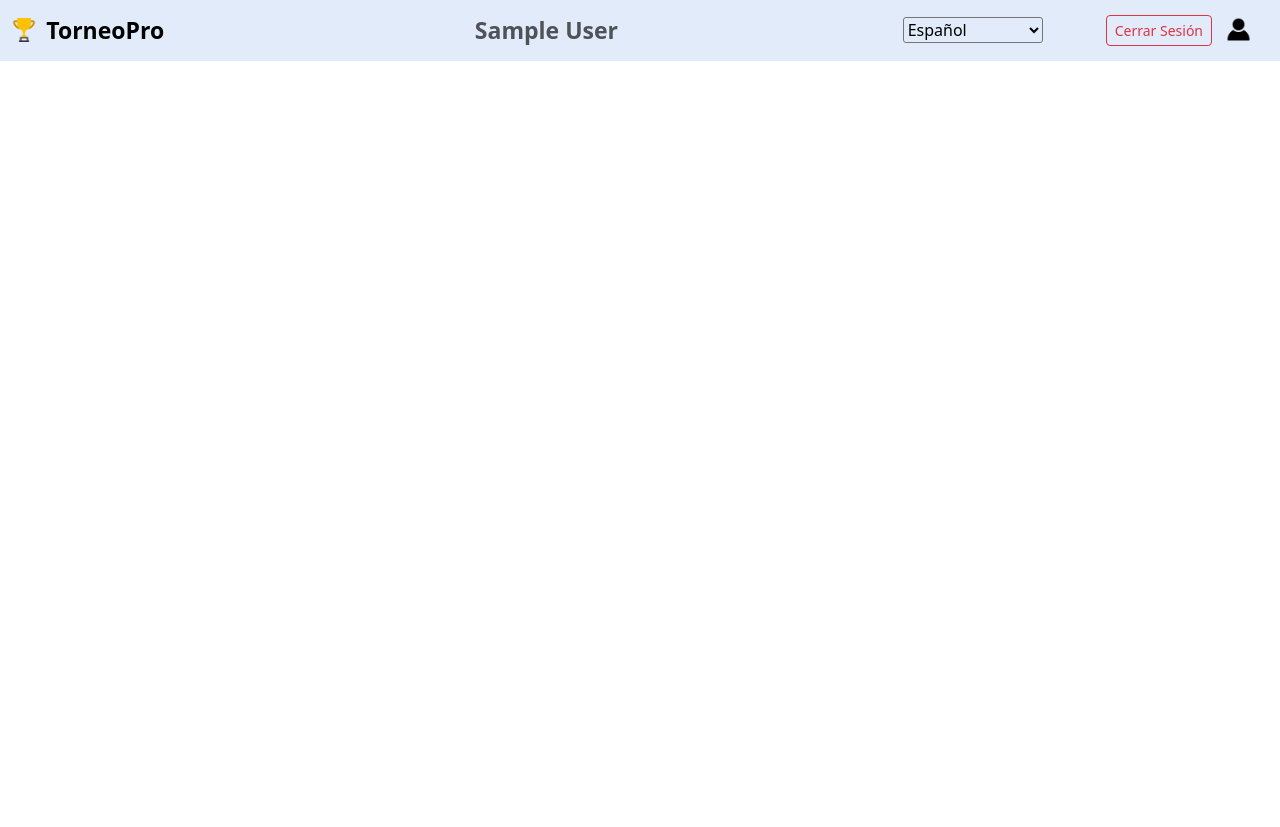
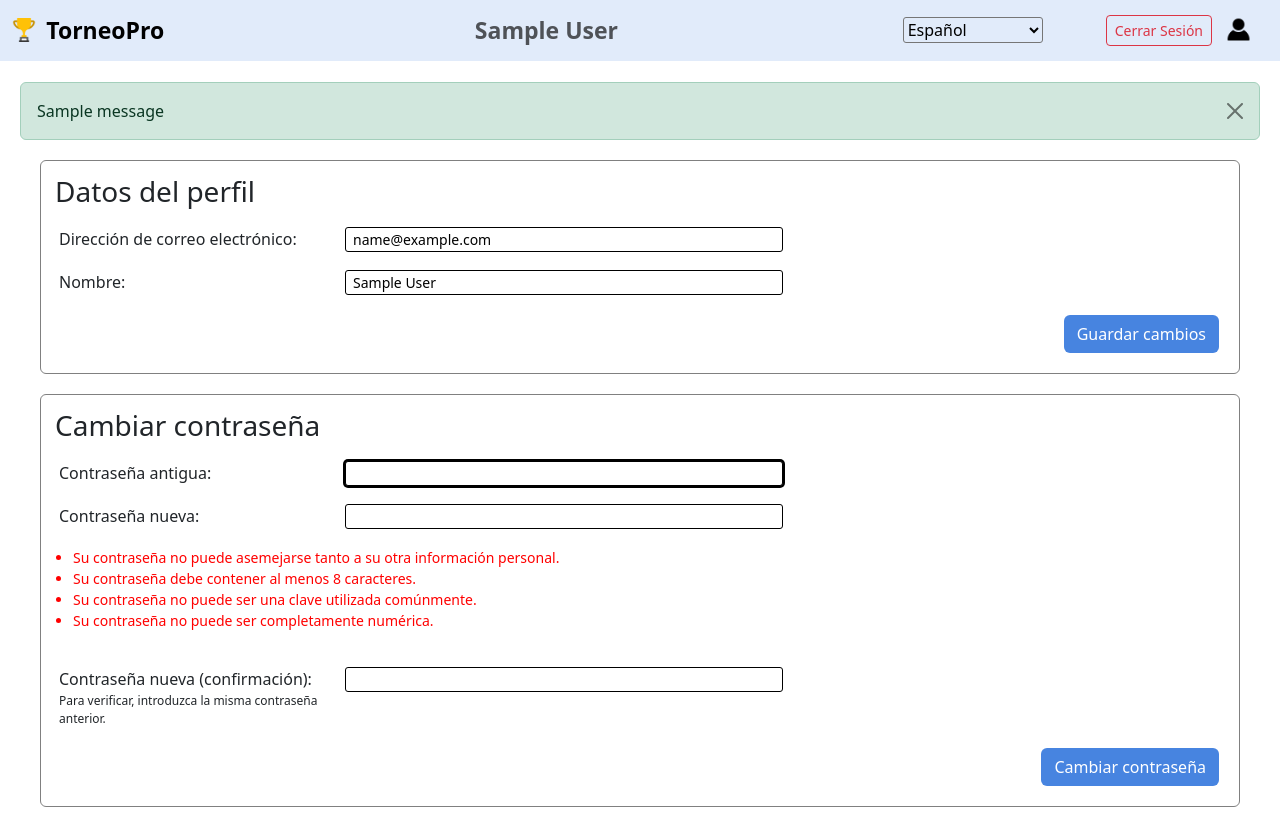
Before and after one commit to raafaa22/gestor-de-torneos, a Django app: page /usuario/perfil/ in a window 1280 px wide. Before the commit the page ends 61 px from the top, so only its background shows below. Run offline with Django 5.2, Linux system fonts and the light colour scheme; a user stored in the database is signed in; tables that the repository leaves empty hold one stand-in row (values such as "Sample post"); one stand-in notice (Sample message) is shown.

Commit message:
[FEATURE] Perfil Usuario implementado #41

```diff
--- a/static/css/base.css
+++ b/static/css/base.css
@@ -37,3 +37,107 @@ nav.navbar.bg-body-tertiary {
 .perfil {
   margin-left: 5px;
 }
+
+.perfil-container{
+  margin: 20px;
+}
+
+.container-form {
+  border: solid 1px grey;
+  border-radius: 6px;
+  margin: 20px 20px;
+}
+
+.container-form h3 {
+  margin: 14px 14px;
+}
+
+.container-form li {
+  color: red;
+  font-size: 14px;
+}
+
+.container-form input[type="text"],
+.container-form input[type="number"],
+.container-form input[type="email"],
+.container-form input[type="password"] {
+  width: 50%;
+  height: 25px;
+  font-size: 14px;
+  padding: 5px 7px;
+  border: black 1px solid;
+  border-radius: 3px;
+  grid-column: 2 / span 2;
+}
+
+.container-form input:focus,
+.container-form select:focus,
+.container-form textarea:focus {
+  outline: none;
+  border-color: black;
+  box-shadow: 0 0 0 2px black;
+}
+
+.container-form select {
+  width: 50%;
+  height: 27px;
+  font-size: 14px;
+  padding: 2px 7px;
+  border: black 1px solid;
+  border-radius: 3px;
+  grid-column: 2 / span 2;
+  box-sizing: border-box;
+}
+
+.container-form textarea {
+  width: 80%;
+  font-size: 14px;
+  padding: 5px 7px;
+  border: black 1px solid;
+  border-radius: 3px;
+  grid-column: 2 / span 2;
+}
+
+
+.container-form input[type="checkbox"]:not(.form-check-input) {
+  grid-column: 2;
+  width: 16px !important;
+  height: 16px;
+  margin: 0 !important;
+}
+
+.container-form .helptext {
+  grid-column: 1;
+  font-size: 12px;
+  justify-self: start;
+  text-align: left;
+  padding-left: 0;
+  align-self: start;
+  display: inline;
+}
+
+.container-form p {
+  margin: 18px 18px;
+  display: grid;
+  grid-template-columns: 260px auto 1fr;
+  column-gap: 26px;
+}
+
+.container-form label {
+  margin: 0;
+}
+
+.form-btn {
+  margin: 20px;
+  justify-self: end;
+}
+
+.form-btn button {
+  background-color: #4784e0;
+  color: white;
+}
+
+.form-btn button:hover {
+  background-color: #6d9ee6;
+  color: white;
+}
--- a/templates/usuario/perfil.html
+++ b/templates/usuario/perfil.html
@@ -1,17 +1,52 @@
 {% extends "base.html" %}
 {% load i18n %}
-{% load static %}
-{% get_current_language as LANGUAGE_CODE %}
-{% get_available_languages as LANGUAGES %}
-{% get_language_info_list for LANGUAGES as languages %}
-<!DOCTYPE html>
-<html lang="{{ LANGUAGE_CODE }}">
-<head>
-    <meta charset="UTF-8">
-    <meta name="viewport" content="width=device-width, initial-scale=1.0">
-    <title>{% trans 'Perfil de usuario' %}</title>
-</head>
-<body>
 
-</body>
-</html>
+
+{% block content %}
+<div class="perfil-container">
+    <h2 class="mb-4">{% trans "Perfil de usuario" %}</h2>
+
+    {% if messages %}
+        {% for message in messages %}
+            <div class="alert alert-{{ message.tags }} alert-dismissible fade show" role="alert">
+                {{ message }}
+                <button type="button" class="btn-close" data-bs-dismiss="alert"></button>
+            </div>
+        {% endfor %}
+    {% endif %}
+
+    <div class="container-form">
+        <h3>{% trans "Datos del perfil" %}</h3>
+        <div>
+            <form method="post">
+                {% csrf_token %}
+                <input type="hidden" name="accion" value="datos">
+
+                {{ user_form.as_p }}
+                {{ rol_form.as_p }}
+
+                <div class="form-btn">
+                    <button type="submit" class="btn">{% trans "Guardar cambios" %}</button>
+                </div>
+            </form>
+        </div>
+    </div>
+
+
+    <div class="container-form">
+        <h3>{% trans "Cambiar contraseña" %}</h3>
+        <div>
+            <form method="post">
+                {% csrf_token %}
+                <input type="hidden" name="accion" value="clave">
+
+                {{ clave_form.as_p }}
+
+                <div class="form-btn">
+                    <button type="submit" class="btn">{% trans "Cambiar contraseña" %}</button>
+                </div>
+            </form>
+        </div>
+    </div>
+</div>
+{% endblock %}
--- a/usuario/forms.py
+++ b/usuario/forms.py
@@ -2,9 +2,9 @@ from django import forms
 from django.utils.translation import gettext as _
 from django.contrib.auth import get_user_model
 from django.core.exceptions import ValidationError
-from django.contrib.auth.forms import UserCreationForm, AuthenticationForm
+from django.contrib.auth.forms import UserCreationForm, AuthenticationForm, PasswordChangeForm
 
-from usuario.models import Organizador
+from usuario.models import Administrador, Organizador, Jugador
 from equipo.models import Equipo
 
 
@@ -51,6 +51,36 @@ class UserRegisterForm(UserCreationForm):
         return user
 
 
+class UserUpdateForm(forms.ModelForm):
+    class Meta:
+        model = User
+        fields = ['email']
+
+    def clean_email(self):
+        email = (self.cleaned_data.get("email") or "").strip().lower()
+        if not email:
+            raise ValidationError(_("El correo es obligatorio."))
+
+        usuario = User.objects.filter(email__iexact=email) | User.objects.filter(username__iexact=email)
+        if self.instance and self.instance.pk:
+            usuario = usuario.exclude(pk=self.instance.pk)
+
+        if usuario.exists():
+            raise ValidationError(_("Ya existe una cuenta con este correo electrónico."))
+
+        return email
+
+
+    def save(self, commit = True):
+        usuario = super().save(commit=False)
+        email = self.cleaned_data.get("email").strip().lower()
+        usuario.username = usuario.email
+        if commit:
+            usuario.save()
+
+        return usuario
+
+
 class OrganizadorForm(forms.ModelForm):
     class Meta:
         model = Organizador
@@ -71,6 +101,38 @@ class EquipoForm(forms.ModelForm):
         self.fields['deporte'].label = _("Deporte")
 
 
+class AdministradorForm(forms.ModelForm):
+    class Meta:
+        model = Administrador
+        fields = ["nombre"]
+        labels = {
+            "nombre": _("Nombre"),
+        }
+
+class JugadorForm(forms.ModelForm):
+    class Meta:
+        model = Jugador
+        fields = ["dni", "nombre", "apellidos", "es_portero"]
+        labels = {
+            "dni": _("DNI"),
+            "nombre": _("Nombre"),
+            "apellidos": _("Apellidos"),
+            "es_portero": _("Es portero"),
+        }
+
+    def __init__(self, *args, **kwargs):
+        super().__init__(*args, **kwargs)
+
+        if self.instance and self.instance.pk:
+            self.fields["dni"].disabled = True
+
+    def clean_dni(self):
+        if self.instance and self.instance.pk:
+            return self.instance.dni
+
+        dni = (self.cleaned_data.get("dni") or "").strip().upper()
+        return dni
+
 class EmailAuthenticationForm(AuthenticationForm):
 
     def __init__(self, request = ..., *args, **kwargs):
--- a/usuario/views.py
+++ b/usuario/views.py
@@ -3,10 +3,14 @@ from django.utils.translation import gettext as _
 from django.contrib.auth import login as auth_login, logout as auth_logout
 from django.views.decorators.http import require_POST
 from django.contrib.auth.decorators import login_required
-from gestor.choices import RolUsuario
-from usuario.forms import UserRegisterForm, OrganizadorForm, EquipoForm, EmailAuthenticationForm
-from usuario.models import Organizador, Administrador, Jugador
+from django.contrib.auth.forms import PasswordChangeForm
+from django.contrib.auth import update_session_auth_hash
+
+from gestor.choices import RolUsuario, TipoUsuario
+from .forms import UserRegisterForm, OrganizadorForm, EquipoForm, EmailAuthenticationForm, AdministradorForm, JugadorForm, UserUpdateForm
+from .models import Organizador, Administrador, Jugador
 from equipo.models import Equipo
+from torneo.views import tipo_usuario
 
 
 ROL_CHOICES = [
@@ -99,7 +103,54 @@ def home(request):
 
 @login_required
 def perfil(request):
-    return render(request, 'usuario/perfil.html')
+    usuario = request.user
+    tipo = tipo_usuario(usuario)
+
+    if tipo == TipoUsuario.ADMINISTRADOR:
+        rol_instance = Administrador.objects.get(user=usuario)
+        RolForm = AdministradorForm
+    elif tipo == TipoUsuario.ORGANIZADOR:
+        rol_instance = Organizador.objects.get(user=usuario)
+        RolForm = OrganizadorForm
+    elif tipo == TipoUsuario.JUGADOR:
+        rol_instance = Jugador.objects.get(user=usuario)
+        RolForm = JugadorForm
+    elif tipo == TipoUsuario.EQUIPO:
+        rol_instance = Equipo.objects.get(user=usuario)
+        RolForm = EquipoForm
+    else:
+        rol_instance = None
+        RolForm = None
+
+    user_form = UserUpdateForm(instance=usuario)
+    rol_form = RolForm(instance=rol_instance) if RolForm else None
+    clave_form = PasswordChangeForm(user=usuario)
+
+    if request.method == 'POST':
+        accion = request.POST.get('accion')
+
+        if accion == 'datos':
+            user_form = UserUpdateForm(request.POST, instance=usuario)
+            rol_form = RolForm(request.POST, instance=rol_instance) if RolForm else None
+            forms_validos = user_form.is_valid() and (rol_form is None or rol_form.is_valid())
+            if forms_validos:
+                user_form.save()
+                if rol_form:
+                    rol_form.save()
+                return redirect('usuario:home')
+
+        elif accion == 'clave':
+            clave_form = PasswordChangeForm(user=usuario, data=request.POST)
+            if clave_form.is_valid():
+                clave_form.save()
+                update_session_auth_hash(request, usuario)
+                return redirect('usuario:home')
+
+    return render(request, 'usuario/perfil.html', {
+        'user_form': user_form,
+        'rol_form': rol_form,
+        'clave_form': clave_form,
+    })
 
 
 @login_required
```
